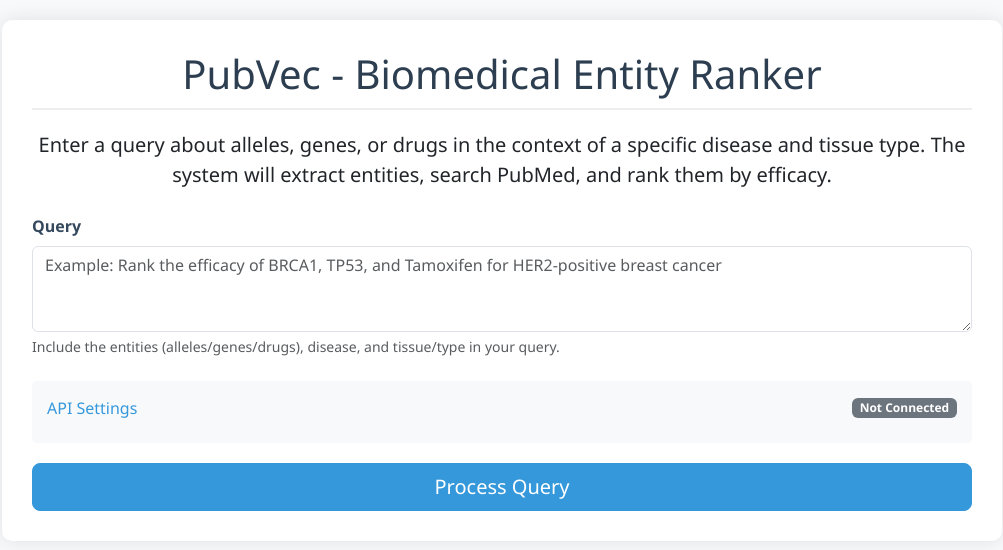
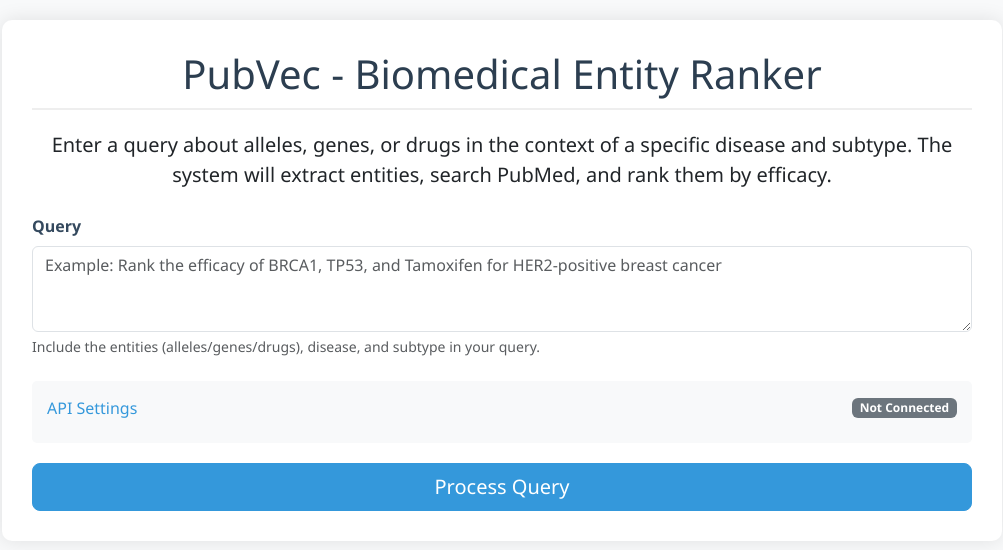
Before and after one commit to tianqitang1/pubvec, a FastAPI app: page / in a window 1280 px wide. Shown: the top 550 px of the page, without its empty margins (138-1141 px from the left). Run offline with FastAPI, Linux system fonts and the light colour scheme.

Commit message:
Adjust language

```diff
--- a/main.py
+++ b/main.py
@@ -24,7 +24,7 @@
 
     # Rank command
     rank_parser = subparsers.add_parser("rank", help="Rank entities from a query based on efficacy from PubMed")
-    rank_parser.add_argument("query", help="The natural language query containing entities, disease, and tissue")
+    rank_parser.add_argument("query", help="The natural language query containing entities, disease, and type")
     rank_parser.add_argument("--cheap", action="store_true", help="Use cheaper deepseek-chat model instead of deepseek-reasoner")
     rank_parser.add_argument("--debug", action="store_true", help="Enable debug mode with detailed logs")
     rank_parser.add_argument("--output", help="Output file to save results (JSON format)")
--- a/src/pubvec/web/app.py
+++ b/src/pubvec/web/app.py
@@ -60,7 +60,7 @@
 
 class DiseaseInfo(BaseModel):
     disease: str
-    tissue: str
+    disease_subtype: str
 
 class RankResponse(BaseModel):
     entities: List[Entity]
@@ -92,20 +92,20 @@
         if request.debug_mode:
             debug_info["extracted_entities"] = entities
 
-        # Step 2: Extract disease and tissue information
-        logger.info("Step 2: Extracting disease and tissue information")
-        disease_tissue = await extract_disease_tissue(request.query, request.base_url, request.api_key)
-        logger.info(f"Extracted disease info: {disease_tissue}")
+        # Step 2: Extract disease and type information
+        logger.info("Step 2: Extracting disease and subtype information")
+        disease_info = await extract_disease_subtype(request.query, request.base_url, request.api_key)
+        logger.info(f"Extracted disease info: {disease_info}")
 
         if request.debug_mode:
-            debug_info["disease_tissue"] = disease_tissue
+            debug_info["disease_info"] = disease_info
 
         # Step 3: For each entity, query PubMed and get efficacy summary
         logger.info("Step 3: Getting entity summaries")
         entity_summaries = []
         for entity in entities:
             logger.info(f"Getting summary for entity: {entity}")
-            summary = await get_entity_summary(entity, request.query, request.base_url, request.api_key, disease_tissue)
+            summary = await get_entity_summary(entity, request.query, request.base_url, request.api_key, disease_info)
             entity_summaries.append({"name": entity, "summary": summary})
             logger.info(f"Summary for {entity} retrieved (length: {len(summary)})")
 
@@ -220,23 +220,24 @@
         # No code block found, return original content
         return content
 
-async def extract_disease_tissue(query: str, base_url: str, api_key: str) -> Dict[str, str]:
+async def extract_disease_subtype(query: str, base_url: str, api_key: str) -> Dict[str, str]:
     """
-    Extract disease and tissue/type information from the user query.
+    Extract the disease and its subtype from the query using LLM.
     """
-    logger.info("Extracting disease and tissue information")
+    try:
+        prompt = f"""
+Extract the disease and its subtype (organ, subtype, stage, etc.) from the query.
+Return the result as a JSON object with two fields: 'disease' and 'disease_subtype'.
 
-    prompt = f"""
-    Extract the disease and tissue/type mentioned in the following query.
-    Return only a JSON object with "disease" and "tissue" keys, with no additional text.
+Query: {query}
 
-    Query: {query}
+Example:
+Query: "Rank olaparib, niraparib, and talazoparib for triple-negative breast cancer"
+Output: {{"disease": "breast cancer", "disease_subtype": "triple-negative"}}
 
-    Example output format:
-    {{"disease": "breast cancer", "tissue": "HER2-positive"}}
-    """
-
-    try:
+Query: "Rank the efficacy of BRCA1, TP53, and Tamoxifen for HER2-positive breast cancer"
+Output: {{"disease": "breast cancer", "disease_subtype": "HER2-positive"}}
+"""
         response = requests.post(
             f"{base_url}/v1/chat/completions",
             headers={
@@ -267,21 +268,24 @@
             # Ensure all required keys are present
             if "disease" not in result:
                 result["disease"] = ""
-            if "tissue" not in result:
-                result["tissue"] = ""
+            if "disease_subtype" not in result or "type" in result:
+                # Handle both new and old format responses
+                result["disease_subtype"] = result.get("type", "")
+                if "type" in result:
+                    del result["type"]
 
         except Exception as e:
             logger.warning(f"Failed to parse disease JSON: {str(e)}")
             # If parsing fails, use default values
-            result = {"disease": "", "tissue": ""}
+            result = {"disease": "", "disease_subtype": ""}
 
         return result
     except Exception as e:
-        logger.error(f"Error in extract_disease_tissue: {str(e)}")
+        logger.error(f"Error in extract_disease_subtype: {str(e)}")
         logger.error(traceback.format_exc())
         raise
 
-async def get_entity_summary(entity: str, query: str, base_url: str, api_key: str, disease_tissue: Dict[str, str] = None) -> str:
+async def get_entity_summary(entity: str, query: str, base_url: str, api_key: str, disease_info: Dict[str, str] = None) -> str:
     """
     Query PubMed for articles about the entity in the context of the user's query,
     and generate a summary about its efficacy.
@@ -291,12 +295,12 @@
     try:
         from pubvec.core.vector_store import VectorStore
 
-        # Use provided disease_tissue info or extract it if not provided
-        if disease_tissue is None:
-            disease_tissue = await extract_disease_tissue(query, base_url, api_key)
+        # Use provided disease_info or extract it if not provided
+        if disease_info is None:
+            disease_info = await extract_disease_subtype(query, base_url, api_key)
 
         # Construct a specific query for this entity
-        entity_query = f"{entity} {disease_tissue['disease']} {disease_tissue['tissue']}"
+        entity_query = f"{entity} {disease_info['disease']} {disease_info['disease_subtype']}"
         logger.info(f"Constructed entity query: {entity_query}")
 
         # Search for relevant articles
@@ -320,7 +324,7 @@
         # Generate summary using DeepSeek
         prompt = f"""
         Based on the provided PubMed articles, summarize the efficacy of {entity}
-        for {disease_tissue['disease']} in {disease_tissue['tissue']} tissue/type.
+        for {disease_info['disease']} in {disease_info['disease_subtype']} type.
         Focus specifically on:
         1. Evidence of effectiveness
         2. Mechanism of action
--- a/src/pubvec/web/templates/index.html
+++ b/src/pubvec/web/templates/index.html
@@ -126,7 +126,7 @@
     <div class="container">
         <h1 class="text-center">PubVec - Biomedical Entity Ranker</h1>
         <p class="lead text-center mb-4">
-            Enter a query about alleles, genes, or drugs in the context of a specific disease and tissue type.
+            Enter a query about alleles, genes, or drugs in the context of a specific disease and subtype.
             The system will extract entities, search PubMed, and rank them by efficacy.
         </p>
 
@@ -134,7 +134,7 @@
             <div class="mb-4">
                 <label for="query" class="form-label">Query</label>
                 <textarea class="form-control" id="query" rows="3" placeholder="Example: Rank the efficacy of BRCA1, TP53, and Tamoxifen for HER2-positive breast cancer" required></textarea>
-                <div class="form-text">Include the entities (alleles/genes/drugs), disease, and tissue/type in your query.</div>
+                <div class="form-text">Include the entities (alleles/genes/drugs), disease, and subtype in your query.</div>
             </div>
 
             <div class="api-settings">
@@ -186,9 +186,9 @@
             </div>
 
             <div class="processing-step">
-                <h3>Step 2: Disease and Tissue Identification</h3>
-                <div class="step-indicator">Identified disease and tissue type:</div>
-                <div id="disease-tissue" class="step-content"></div>
+                <h3>Step 2: Disease and Subtype Identification</h3>
+                <div class="step-indicator">Identified disease and subtype:</div>
+                <div id="disease-info" class="step-content"></div>
             </div>
 
             <div class="processing-step">
@@ -247,11 +247,11 @@
             return entities.map(entity => `<span class="badge bg-info me-2 mb-2">${entity}</span>`).join('');
         }
 
-        // Format disease and tissue for display
-        function formatDiseaseTissue(diseaseInfo) {
+        // Format disease and subtype for display
+        function formatDiseaseInfo(diseaseInfo) {
             return `
                 <div><strong>Disease:</strong> ${diseaseInfo.disease || 'Not specified'}</div>
-                <div><strong>Tissue/Type:</strong> ${diseaseInfo.tissue || 'Not specified'}</div>
+                <div><strong>Subtype:</strong> ${diseaseInfo.disease_subtype || 'Not specified'}</div>
             `;
         }
 
@@ -348,10 +348,10 @@
                             formatEntitiesList(data.debug_info.extracted_entities);
                     }
 
-                    // Display disease and tissue information
-                    if (data.debug_info.disease_tissue) {
-                        document.getElementById('disease-tissue').innerHTML =
-                            formatDiseaseTissue(data.debug_info.disease_tissue);
+                    // Display disease and subtype information
+                    if (data.debug_info.disease_info) {
+                        document.getElementById('disease-info').innerHTML =
+                            formatDiseaseInfo(data.debug_info.disease_info);
                     }
 
                     // Display entity summaries
```
Also changed, not shown: src/pubvec/utils/cli.py (+74 -65 lines), 1 other file.
